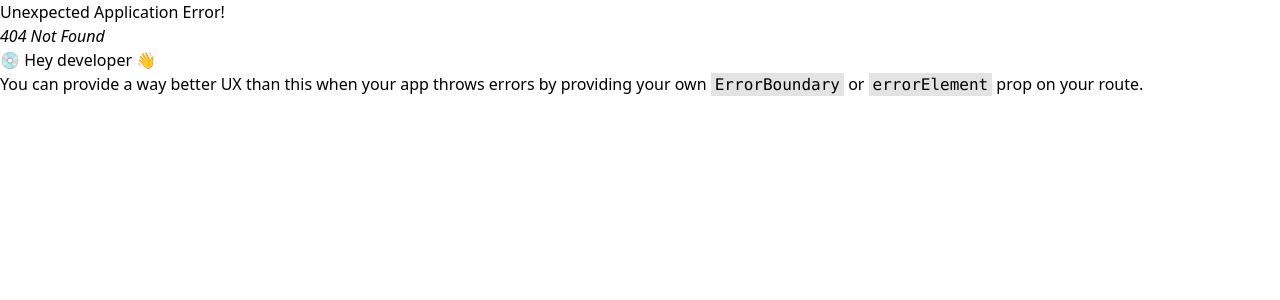
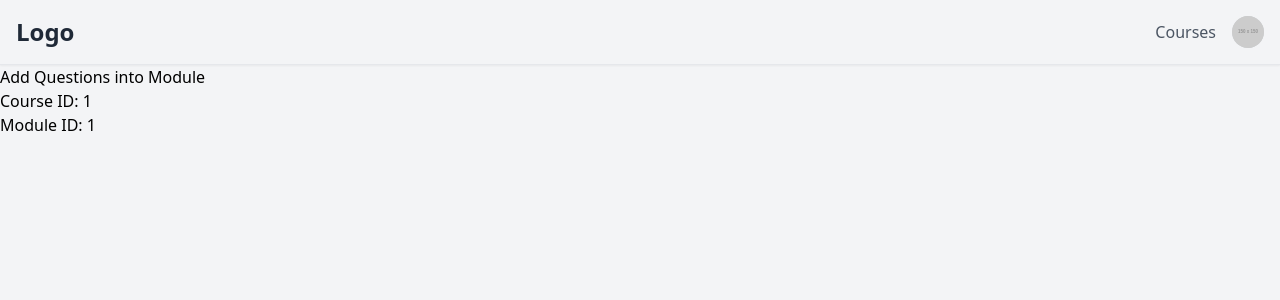
Before and after one commit to jawad-ilyas/Teacher-Fyp, a React (Vite) app: page /addquestionsintomodule/1/1 in a window 1280 px wide. Before the commit this address had no page. Shown: the top 300 px of the page. Built offline with nearby package versions, Linux system fonts and the light colour scheme.

Commit message:
start with new module add questions into module

```diff
--- /dev/null
+++ b/src/pages/AddQuestionsIntoModule.jsx
@@ -0,0 +1,15 @@
+import { useParams } from "react-router-dom";
+
+const AddQuestionsIntoModule = () => {
+    const { courseId, moduleId } = useParams();
+
+    return (
+        <div>
+            <h1>Add Questions into Module</h1>
+            <p>Course ID: {courseId}</p>
+            <p>Module ID: {moduleId}</p>
+        </div>
+    );
+};
+
+export default AddQuestionsIntoModule;
--- a/src/pages/CourseModules.jsx
+++ b/src/pages/CourseModules.jsx
@@ -1,9 +1,8 @@
-import React, { useEffect, useState } from "react";
+import { useEffect, useState } from "react";
 import { useDispatch, useSelector } from "react-redux";
 import { useParams, useNavigate } from "react-router-dom";
 import Swal from "sweetalert2";
-import { FaEdit, FaTrash } from "react-icons/fa";
-
+import { FaEdit, FaTrash, FaAddressBook } from "react-icons/fa";
 import {
     fetchModulesByCourse,
     deleteModule,
@@ -76,7 +75,9 @@ const CourseModules = () => {
         );
         setEditModalVisible(false);
     };
-
+    function goToAddQuestions(courseId, moduleId) {
+        navigate(`/addquestionsintomodule/${courseId}/${moduleId}`);
+    }
     return (
         <div className="min-h-screen bg-gray-50">
             {/* HERO SECTION */}
@@ -150,6 +151,14 @@ const CourseModules = () => {
                             {/* Action Buttons */}
                             <div className="flex items-center space-x-4">
                                 <button
+                                    onClick={() => goToAddQuestions(courseId, module?._id)}
+                                    className="flex items-center text-gray-600 hover:text-teal-600 text-sm"
+                                    title="Edit Module"
+                                >
+                                    <FaAddressBook className="mr-1" />
+                                    Add
+                                </button>
+                                <button
                                     onClick={() => handleEdit(module)}
                                     className="flex items-center text-gray-600 hover:text-teal-600 text-sm"
                                     title="Edit Module"
```
Also changed, not shown: src/main.jsx (+7 -0 lines).
